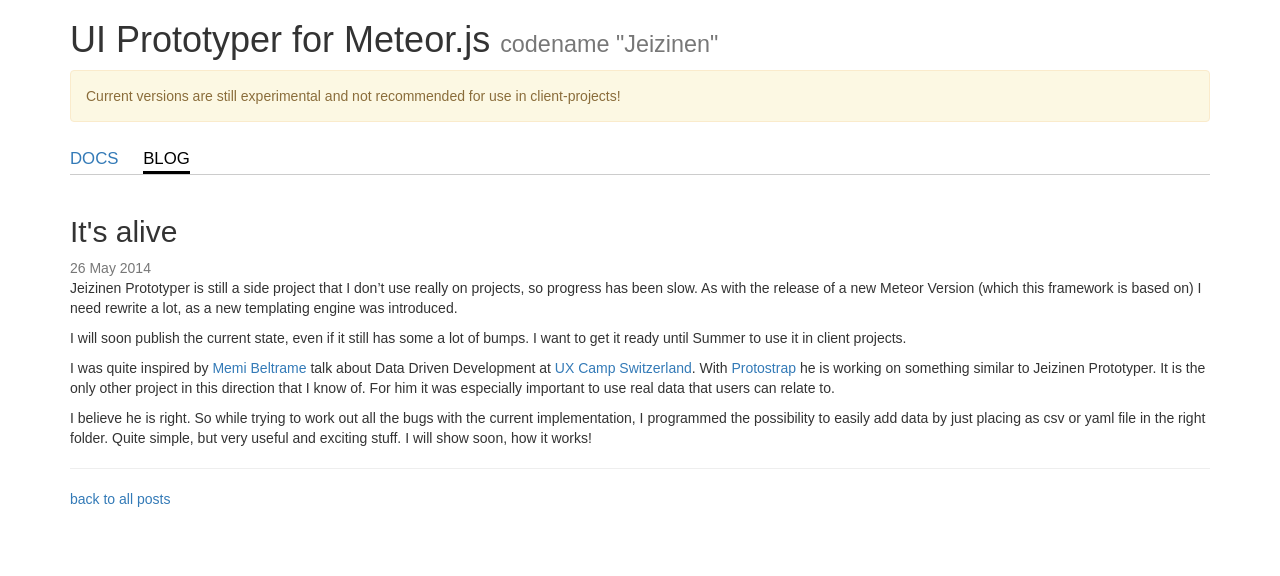
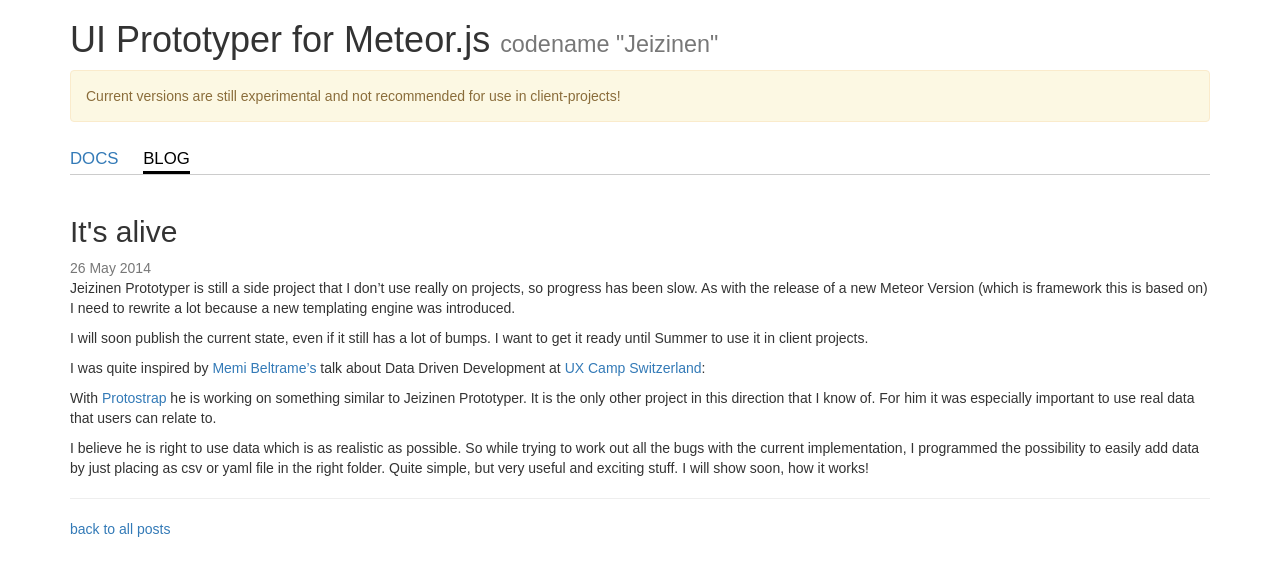
Before and after one commit to RolandStuder/jeizinen-meteor, a Jekyll site: the page built from _posts/2014-05-26-alive.md, in a window 1280 px wide. Shown: the top 576 px of the page. Built offline with Jekyll 4.4.1, drawn with Linux system fonts in a browser that asks for light colours; nearby versions of some CDN libraries; some web fonts are replaced; a style sheet for code colours, icons or effects is not loaded.

Commit message:
blogpost alive, some edit on that post, so it can actually be considered to be in english

```diff
--- a/_posts/2014-05-26-alive.md
+++ b/_posts/2014-05-26-alive.md
@@ -6,12 +6,14 @@ description: Some bumps, but new inspriation from UX Camp Switzerland
 
 {%raw %}
 
-Jeizinen Prototyper is still a side project that I don't use really on projects, so progress has been slow. As with the release of a new Meteor Version (which this framework is based on) I need rewrite a lot, as a new templating engine was introduced.
+Jeizinen Prototyper is still a side project that I don't use really on projects, so progress has been slow. As with the release of a new Meteor Version (which is framework this is based on) I need to rewrite a lot because a new templating engine was introduced.
 
-I will soon publish the current state, even if it still has some a lot of bumps. I want to get it ready until Summer to use it in client projects.
+I will soon publish the current state, even if it still has a lot of bumps. I want to get it ready until Summer to use it in client projects.
 
-I was quite inspired by [Memi Beltrame](http://lessamess.ch/) talk about Data Driven Development at [UX Camp Switzerland](http://www.uxcamp.ch). With [Protostrap](http://protostrap.ch) he is working on something similar to Jeizinen Prototyper. It is the only other project in this direction that I know of. For him it was especially important to use real data that users can relate to.
+I was quite inspired by [Memi Beltrame's](http://lessamess.ch/) talk about Data Driven Development at [UX Camp Switzerland](http://www.uxcamp.ch):
 
-I believe he is right. So while trying to work out all the bugs with the current implementation, I programmed the possibility to easily add data by just placing as csv or yaml file in the right folder. Quite simple, but very useful and exciting stuff. I will show soon, how it works!
+With [Protostrap](http://protostrap.ch) he is working on something similar to Jeizinen Prototyper. It is the only other project in this direction that I know of. For him it was especially important to use real data that users can relate to.
+
+I believe he is right to use data which is as realistic as possible. So while trying to work out all the bugs with the current implementation, I programmed the possibility to easily add data by just placing as csv or yaml file in the right folder. Quite simple, but very useful and exciting stuff. I will show soon, how it works!
 
 {% endraw %}
```
